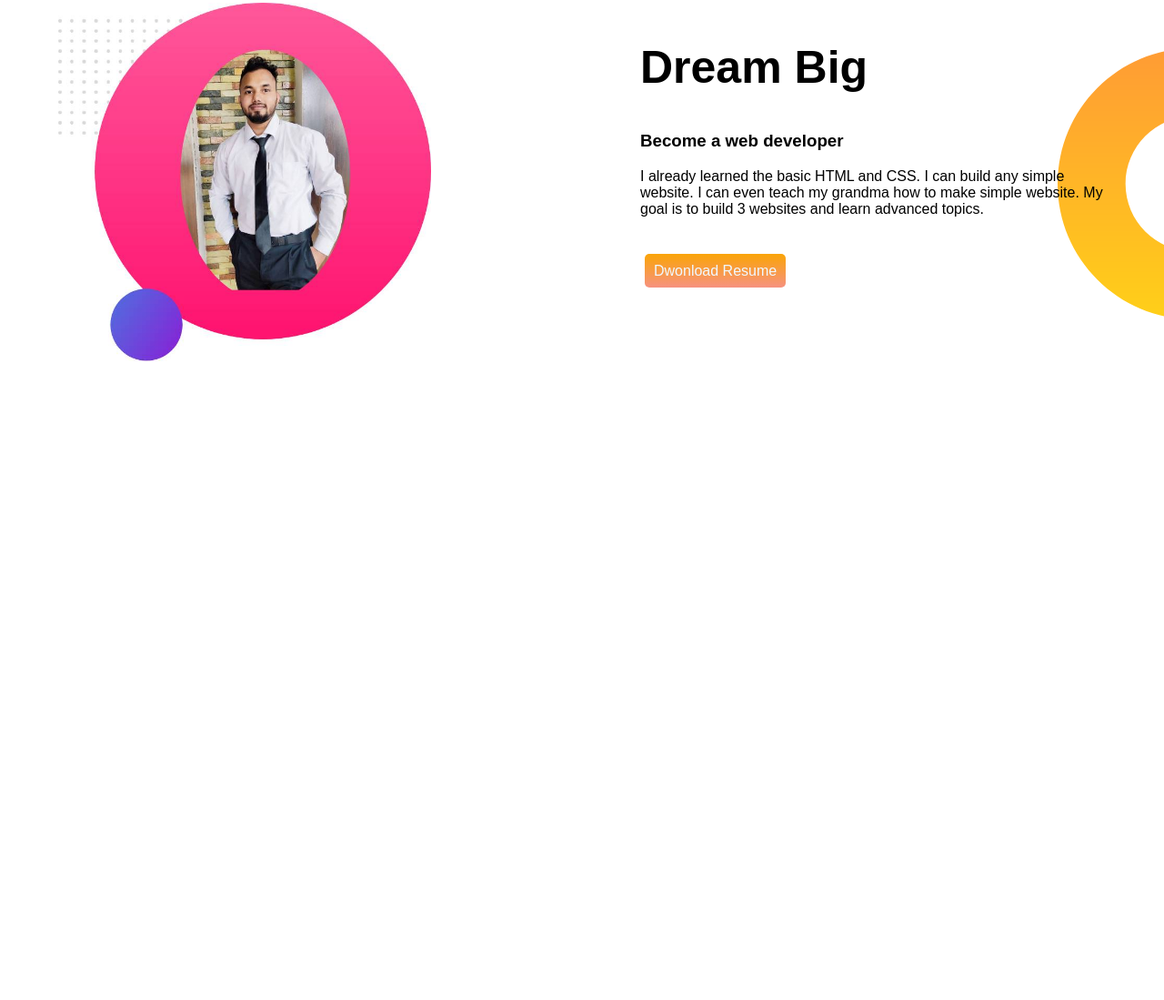
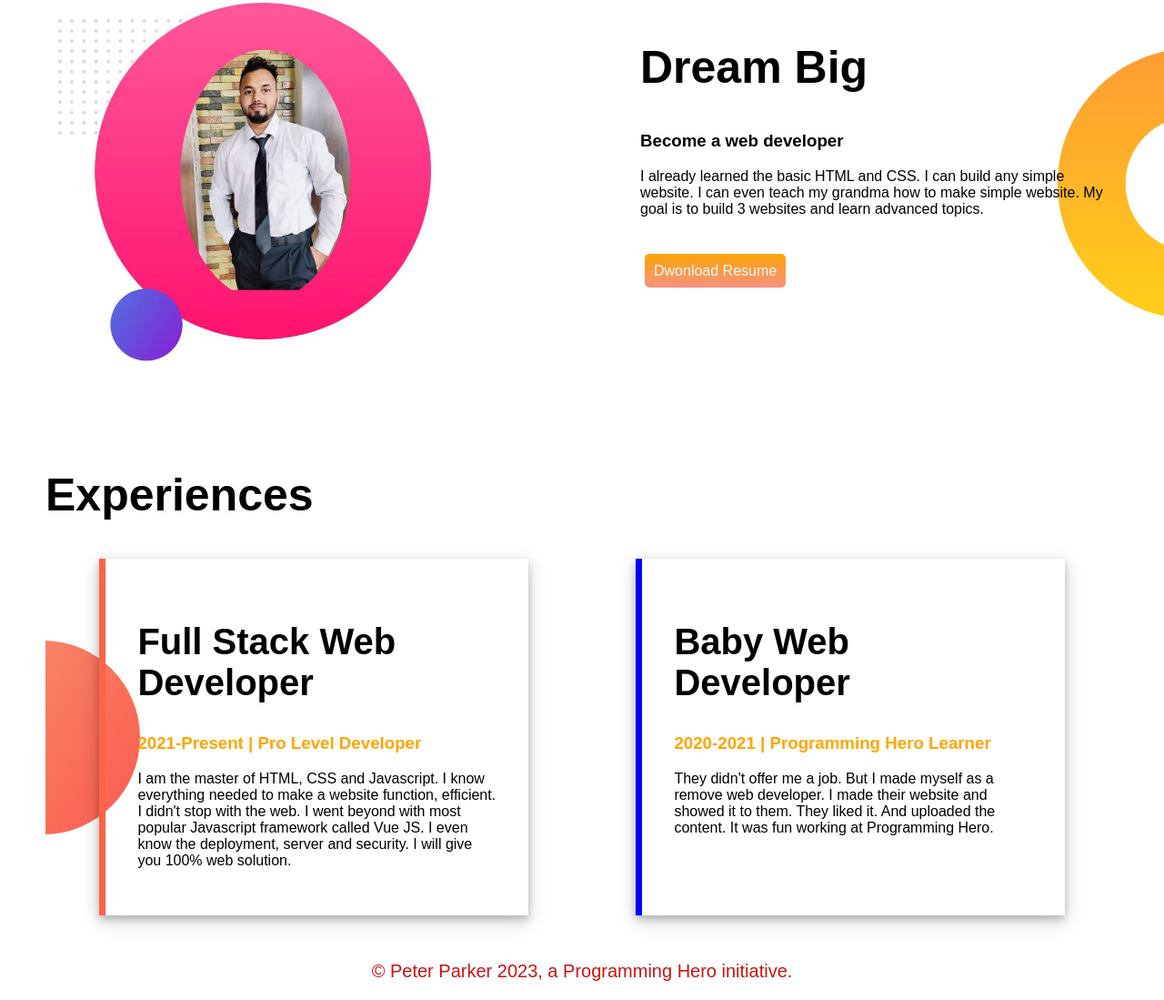
Before and after one commit to Sirajulislambg/peter-siraj, a plain HTML site: page index.html in a window 1280 px wide. Shown: the part 660-1759 px from the top of the page at 91% size. Before the commit the page ends 1125 px from the top, so only its background shows below. Drawn offline with Linux system fonts and the light colour scheme; a web font is replaced by a local one.

Commit message:
complete projects

```diff
--- a/index.html
+++ b/index.html
@@ -66,6 +66,35 @@
 
     </section>
 
+    <section class="experience-part">
+
+        <h1>Experiences</h1>
+
+        <div class="skill-parts">
+            <div class="exp-item" id="full-stack">
+                <h2>Full Stack Web Developer</h2>
+                <h3 class="orang-color">2021-Present | Pro Level Developer</h3>
+                <p>I am the master of HTML, CSS and Javascript. I know everything needed to make a website function,
+                    efficient. I didn't stop with the web. I went beyond with most popular Javascript framework called
+                    Vue JS. I even know the deployment, server and security. I will give you 100% web solution.</p>
+            </div>
+
+            <div class="exp-item" id="web-developer">
+                <h2>Baby Web Developer</h2>
+                <h3 class="orang-color">2020-2021 | Programming Hero Learner</h3>
+                <p>They didn't offer me a job. But I made myself as a remove web developer. I made their website and
+                    showed it to them. They liked it. And uploaded the content. It was fun working at Programming Hero.
+                </p>
+            </div>
+        </div>
+
+    </section>
+
+
+    <footer class="last-part">
+        <p>© Peter Parker 2023, a Programming Hero initiative.</p>
+    </footer>
+
 </body>
 
 </html>
--- a/style.css
+++ b/style.css
@@ -7,6 +7,11 @@ body {
 
 h1 {
     font-size: 50px;
+}
+
+h2 {
+
+    font-size: 40px;
 }
 
 .orang-color {
@@ -26,6 +31,17 @@ h1 {
 
     width: 50%;
     padding: 5%;
+}
+
+.exp-item {
+
+    width: 50%;
+    padding: 3%;
+    box-shadow: 0 4px 8px 0 rgba(0, 0, 0, 0.2), 0 6px 20px 0 rgba(0, 0, 0, 0.19);
+    margin-left: 5%;
+    margin-right: 5%;
+
+
 }
 
 .half-width img {
@@ -59,3 +75,40 @@ h1 {
 
 
 }
+
+.skill-parts {
+
+    display: flex;
+}
+
+.skill-parts {
+
+    display: flex;
+    background-image: url(images/exp-bg.png);
+    background-repeat: no-repeat;
+    background-position: left;
+
+}
+
+.experience-part {
+
+    margin: 50px;
+}
+
+#full-stack {
+
+    border-left: 7px solid tomato;
+}
+
+#web-developer {
+
+    border-left: 7px solid blue;
+}
+
+.last-part {
+
+    text-align: center;
+    margin: 10px;
+    font-size: 20px;
+    color: #ca1212;
+}
```
